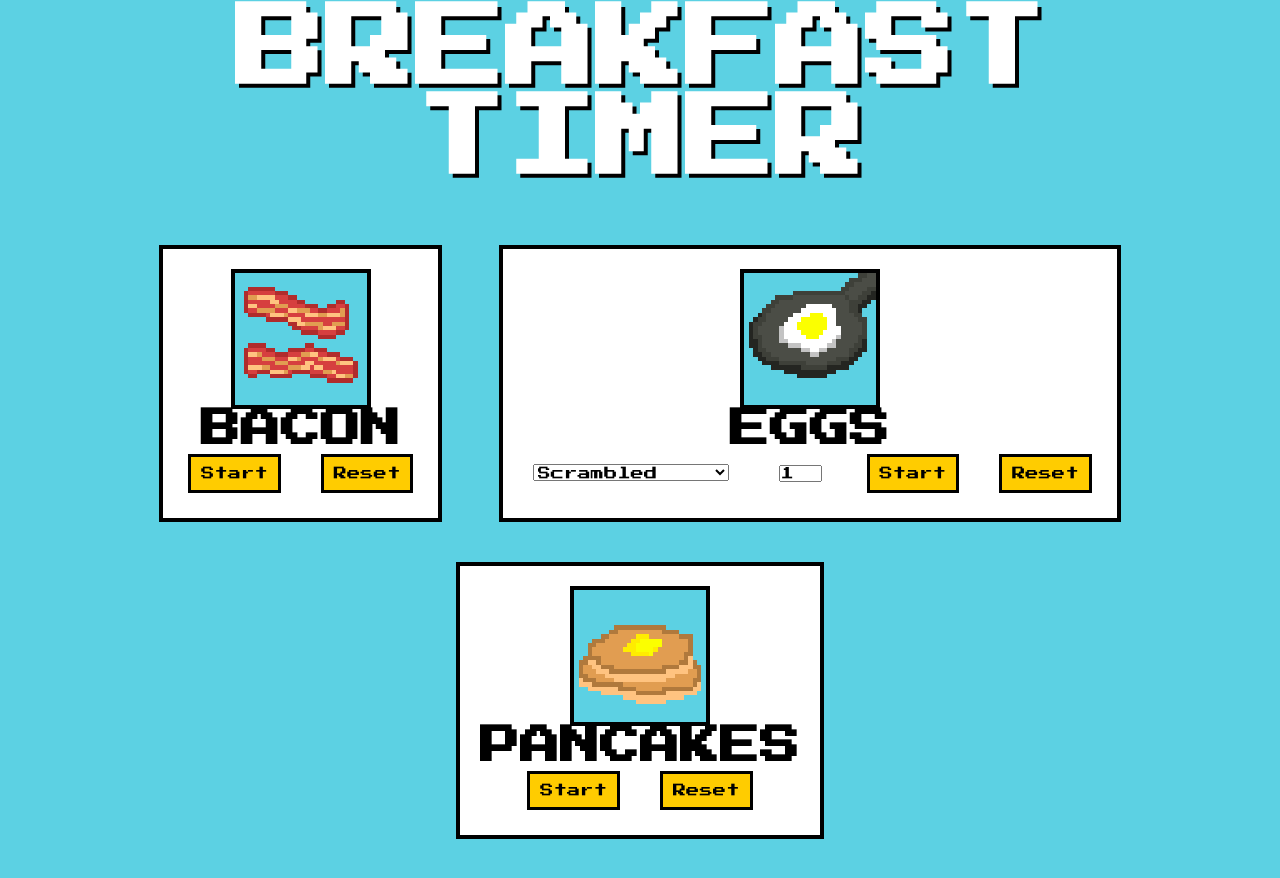
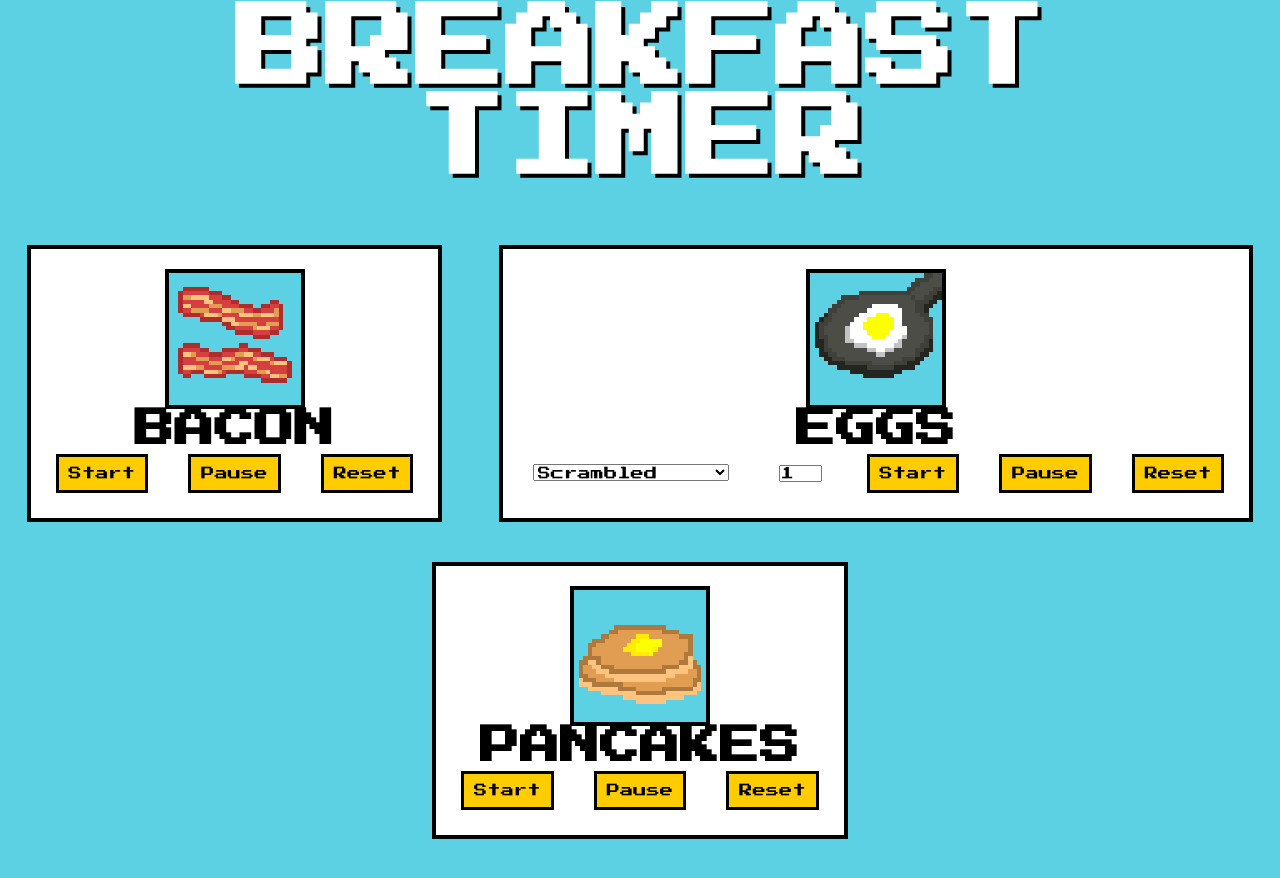
Before and after one commit to RenzoLiboro/BreakfastTimer, a plain HTML site: page index.html in a window 1280 px wide. Shown: the part 248-1126 px from the top of the page. Drawn offline with Linux system fonts and the light colour scheme.

Commit message:
Update 3 (Back to 1) index.html

```diff
--- a/index.html
+++ b/index.html
@@ -15,6 +15,7 @@
       <img src="BreakfastTimer/Food/Bacon.png">
       <h2>Bacon</h2>
       <button id="startBacon">Start</button>
+      <button id="pauseBacon">Pause</button>
       <button id="resetBacon">Reset</button>
       <p id="baconTimer"></p>
     </div>
@@ -29,6 +30,7 @@
       </select>
       <input type="number" id="eggCount" value="1" min="1" max="4" />
       <button id="startEggs">Start</button>
+      <button id="pauseEggs">Pause</button>
       <button id="resetEggs">Reset</button>
       <p id="eggsTimer"></p>
     </div>
@@ -38,6 +40,7 @@
       <img src="BreakfastTimer/Food/Pancake.png">
       <h2>Pancakes</h2>
       <button id="startPancakes">Start</button>
+      <button id="pausePancakes">Pause</button>
       <button id="resetPancakes">Reset</button>
       <p id="pancakesTimer"></p>
     </div>
```
